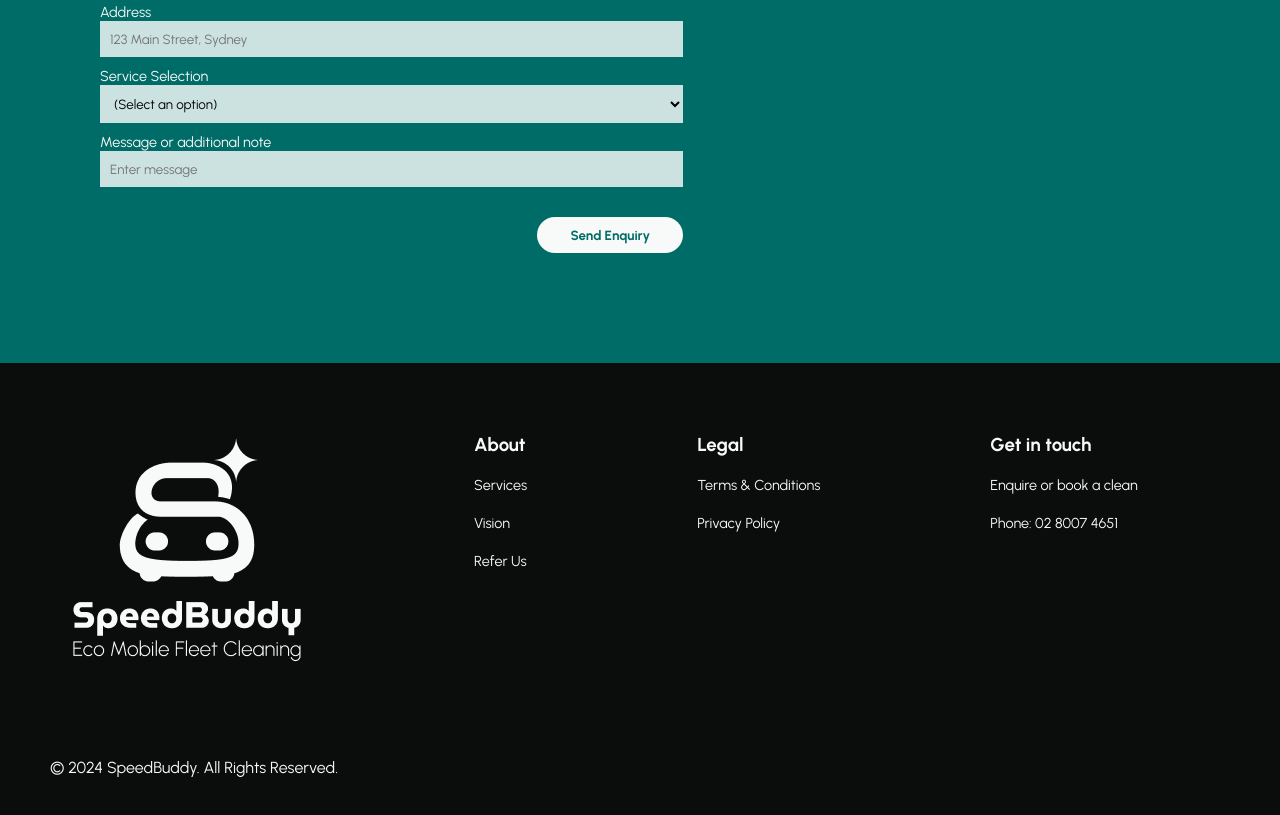
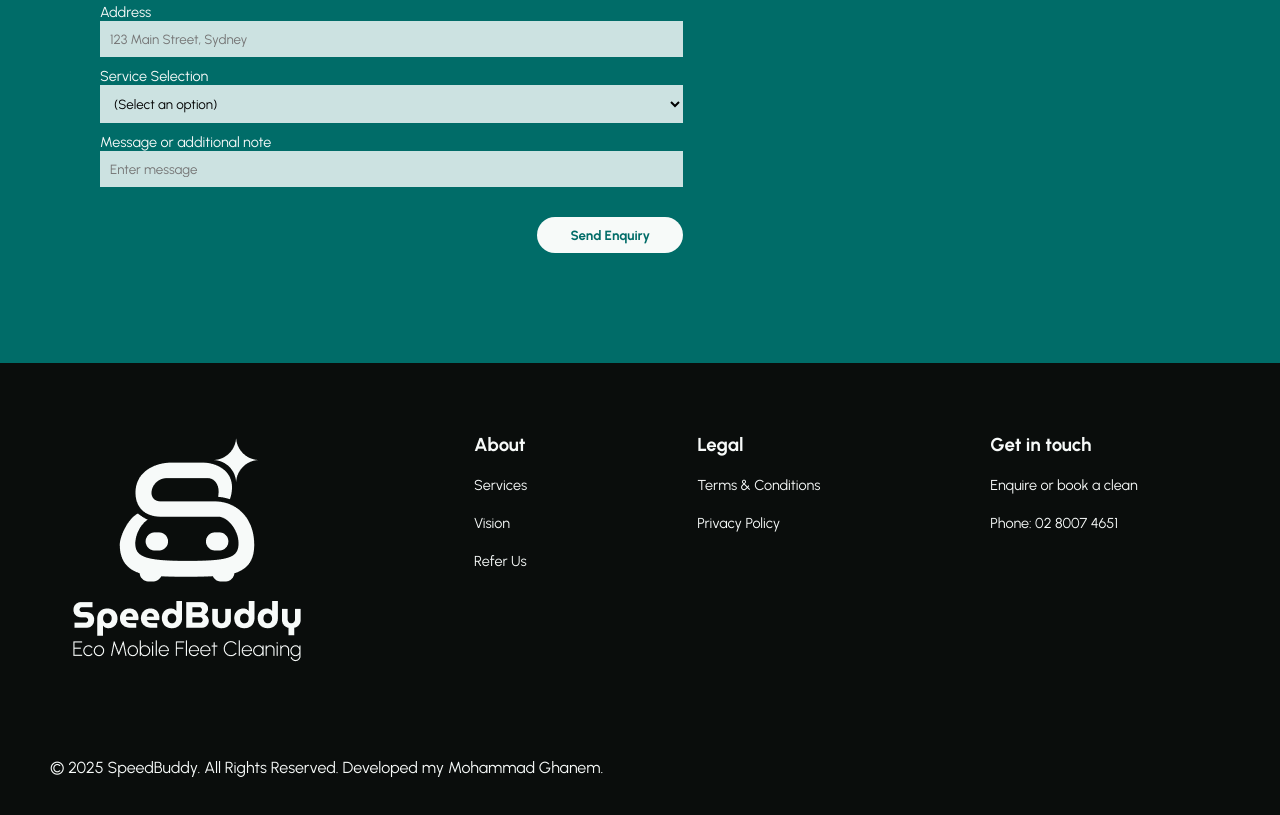
Before and after one commit to ashrafghanem208/SpeedBuddy, a plain HTML site: page index.html in a window 1280 px wide. Shown: the part 4644-5459 px from the top of the page. Drawn offline with Linux system fonts and the light colour scheme; a web font is replaced by a local one.

Commit message:
update footer

```diff
--- a/index.html
+++ b/index.html
@@ -244,7 +244,7 @@
                 </ul>
             </div>
         </div>
-        <p>© 2024 SpeedBuddy. All Rights Reserved.</p>
+        <p>© 2025 SpeedBuddy. All Rights Reserved. Developed my Mohammad Ghanem.</p>
     </footer>
 </body>
 </html>
```
